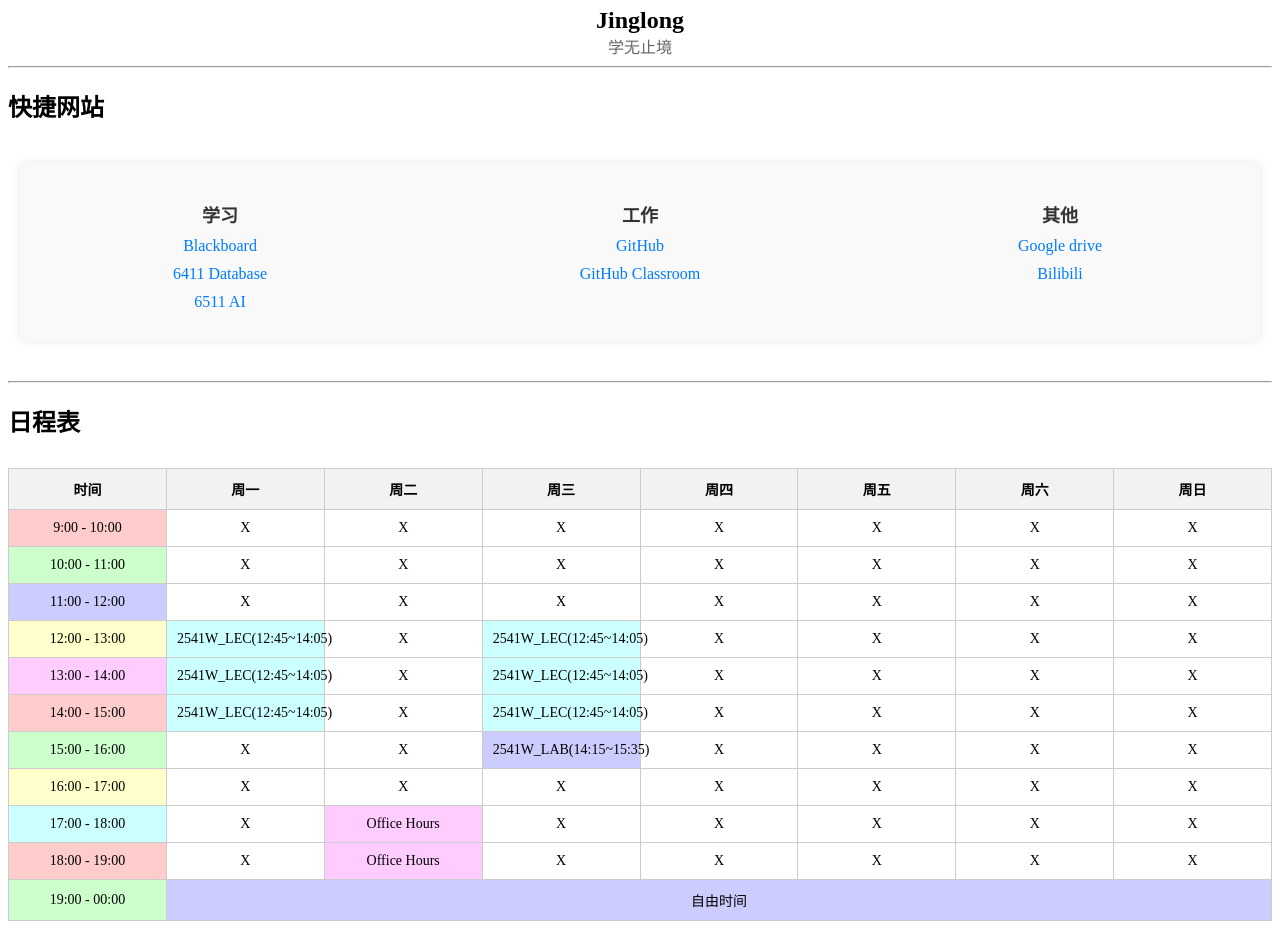
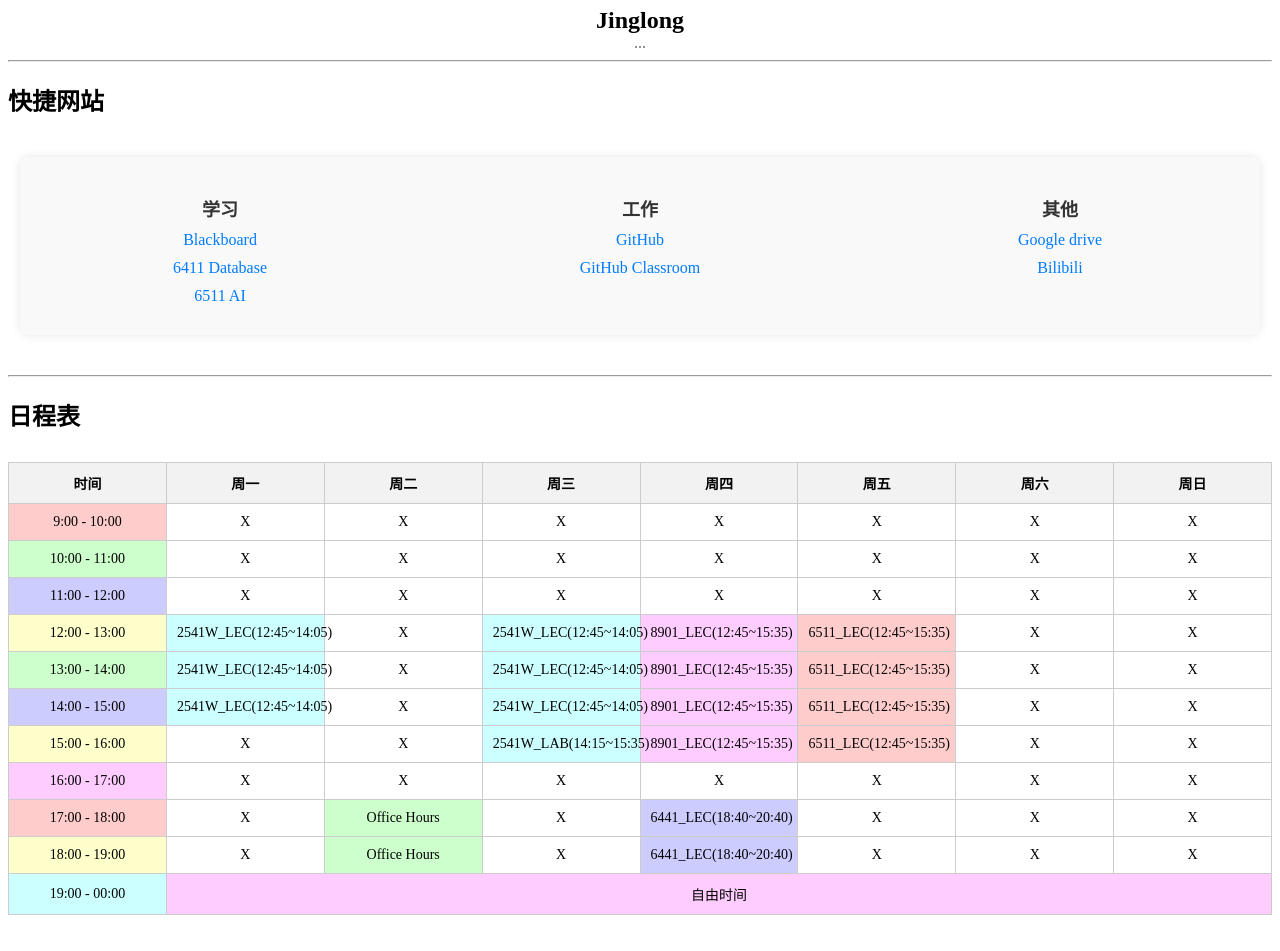
Before and after one commit to dnjgld/dnjgld.github.io, a plain HTML site: page index.html in a window 1280 px wide. Shown: the part 112-1063 px from the top of the page. Drawn offline with Linux system fonts and the light colour scheme.

Commit message:
feat: update author description and enhance schedule table entries

```diff
--- a/index.html
+++ b/index.html
@@ -3,7 +3,7 @@
 <div id="profile" class="card-info-avatar is-center">
   <img class="avatar-img" src="https://avatars.githubusercontent.com/u/9919?s=200&v=4" alt="avatar">
   <div class="author-info__name">Jinglong</div>
-  <div class="author-info__description">学无止境</div>
+  <div class="author-info__description">...</div>
 </div>
 
 <!-- ✂️ 快捷网站模块 -->
@@ -71,19 +71,19 @@
       </tr>
       <tr>
         <td>12:00 - 13:00</td>
-        <td>2541W_LEC(12:45~14:05)</td><td>X</td><td>2541W_LEC(12:45~14:05)</td><td>X</td><td>X</td><td>X</td><td>X</td>
+        <td>2541W_LEC(12:45~14:05)</td><td>X</td><td>2541W_LEC(12:45~14:05)</td><td>8901_LEC(12:45~15:35)</td><td>6511_LEC(12:45~15:35)</td><td>X</td><td>X</td>
       </tr>
       <tr>
         <td>13:00 - 14:00</td>
-        <td>2541W_LEC(12:45~14:05)</td><td>X</td><td>2541W_LEC(12:45~14:05)</td><td>X</td><td>X</td><td>X</td><td>X</td>
+        <td>2541W_LEC(12:45~14:05)</td><td>X</td><td>2541W_LEC(12:45~14:05)</td><td>8901_LEC(12:45~15:35)</td><td>6511_LEC(12:45~15:35)</td><td>X</td><td>X</td>
       </tr>
       <tr>
         <td>14:00 - 15:00</td>
-        <td>2541W_LEC(12:45~14:05)</td><td>X</td><td>2541W_LEC(12:45~14:05)</td><td>X</td><td>X</td><td>X</td><td>X</td>
+        <td>2541W_LEC(12:45~14:05)</td><td>X</td><td>2541W_LEC(12:45~14:05)</td><td>8901_LEC(12:45~15:35)</td><td>6511_LEC(12:45~15:35)</td><td>X</td><td>X</td>
       </tr>
       <tr>
         <td>15:00 - 16:00</td>
-        <td>X</td><td>X</td><td>2541W_LAB(14:15~15:35)</td><td>X</td><td>X</td><td>X</td><td>X</td>
+        <td>X</td><td>X</td><td>2541W_LAB(14:15~15:35)</td><td>8901_LEC(12:45~15:35)</td><td>6511_LEC(12:45~15:35)</td><td>X</td><td>X</td>
       </tr>
       <tr>
         <td>16:00 - 17:00</td>
@@ -91,11 +91,11 @@
       </tr>
       <tr>
         <td>17:00 - 18:00</td>
-        <td>X</td><td>Office Hours</td><td>X</td><td>X</td><td>X</td><td>X</td><td>X</td>
+        <td>X</td><td>Office Hours</td><td>X</td><td>6441_LEC(18:40~20:40)</td><td>X</td><td>X</td><td>X</td>
       </tr>
       <tr>
         <td>18:00 - 19:00</td>
-        <td>X</td><td>Office Hours</td><td>X</td><td>X</td><td>X</td><td>X</td><td>X</td>
+        <td>X</td><td>Office Hours</td><td>X</td><td>6441_LEC(18:40~20:40)</td><td>X</td><td>X</td><td>X</td>
       </tr>
       <tr>
         <td>19:00 - 00:00</td>
```
